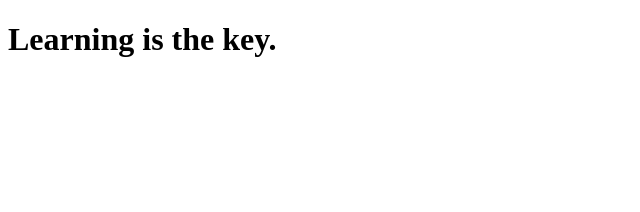
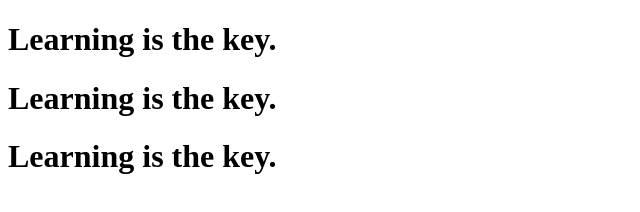
Before and after one commit to JayNaganeshwala/gitpractice, a plain HTML site: page index.html in a window 1280 px wide. Shown: the whole page, without its empty margins (0-640 px from the left). Drawn offline with Linux system fonts and the light colour scheme.

Commit message:
changes in index.html

```diff
--- a/index.html
+++ b/index.html
@@ -7,5 +7,7 @@
 </head>
 <body>
     <h1>Learning is the key.</h1>
+    <h1>Learning is the key.</h1>
+    <h1>Learning is the key.</h1>
 </body>
 </html>
```
